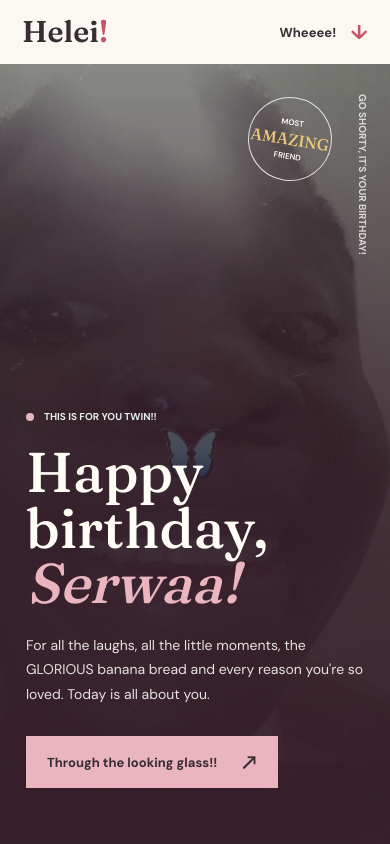
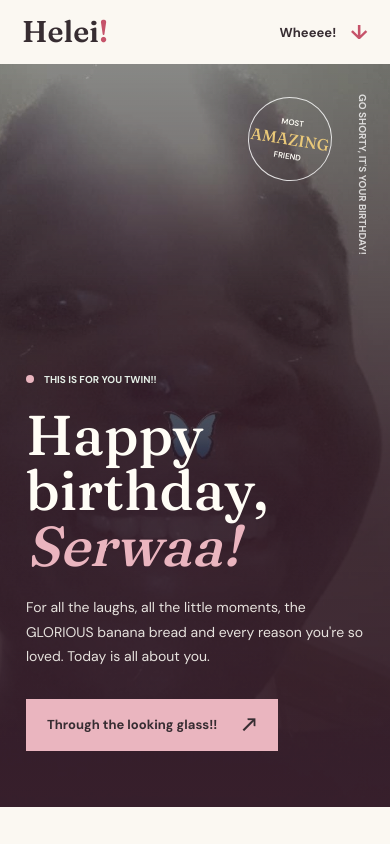
Before and after one commit to whois-Caleb/Serwaa-s-Album, a plain HTML site: page index.html in a window 390 px wide. Shown: the top 844 px of the page. Drawn offline with Linux system fonts and the light colour scheme.

Commit message:
Rollback hero adjustment

```diff
--- a/style.css
+++ b/style.css
@@ -19,18 +19,14 @@
 html {
   scroll-behavior: smooth;
   scroll-padding-top: 24px;
-  height: 100%;
-  overscroll-behavior-y: none;
 }
 
 body {
   margin: 0;
-  min-height: 100%;
   background: var(--paper);
   color: var(--ink);
   font-family: var(--body);
   -webkit-font-smoothing: antialiased;
-  overscroll-behavior-y: none;
 }
 
 button,
@@ -78,8 +74,7 @@ a {
 }
 
 .hero {
-  height: calc(100svh - 76px);
-  min-height: min(760px, calc(100svh - 76px));
+  min-height: min(760px, 84svh);
   position: relative;
   isolation: isolate;
   overflow: hidden;
@@ -626,7 +621,6 @@ p {
 
 @media (max-width: 860px) {
   .hero {
-    height: calc(100svh - 76px);
     min-height: 690px;
   }
 
@@ -670,8 +664,8 @@ p {
   }
 
   .hero {
-    height: calc(100svh - 64px);
-    min-height: 520px;
+    min-height: 730px;
+    min-height: 88svh;
     align-items: end;
   }
 
```
